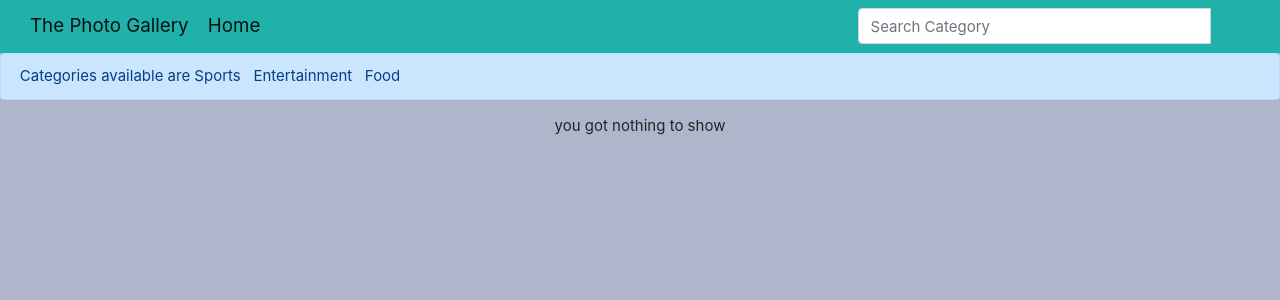
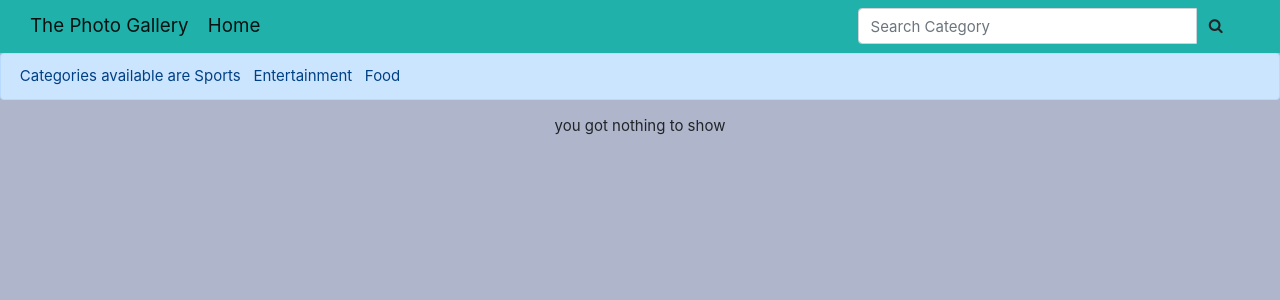
Before and after one commit to wilbrone/gallery, a Django app: page / in a window 1280 px wide. Shown: the top 300 px of the page. Run offline with Django 3.2, Linux system fonts and the light colour scheme; data that the repository does not hold is empty; some libraries are stand-ins or nearby versions.

Commit message:
add search button

```diff
--- a/photos/templates/navbar.html
+++ b/photos/templates/navbar.html
@@ -22,10 +22,10 @@
       <form class="navbar-form" role="search" action="{% url 'search_results' %}">
 
         <div class="input-group">
-        <input type="text" class="form-control" placeholder="Search Category" name="category">
-        <div class="input-group-btn">
-            <button class="btn btn-default" type="submit"><i class="glyphicon glyphicon-search"></i></button>
-        </div>
+          <input type="text" class="form-control" placeholder="Search Category" name="category">
+          <button class="btn btn-default" type="submit">
+            <i class="fa fa-search fa-md"></i>
+          </button>
         </div>
 
     </form>
```
